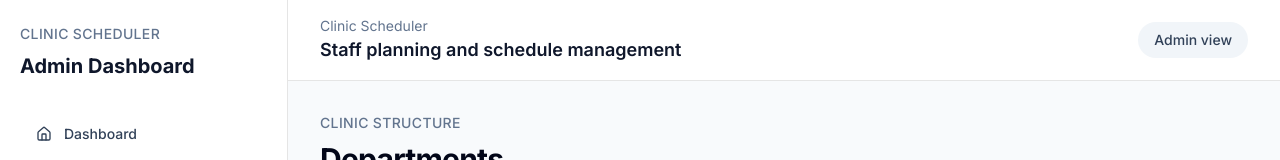
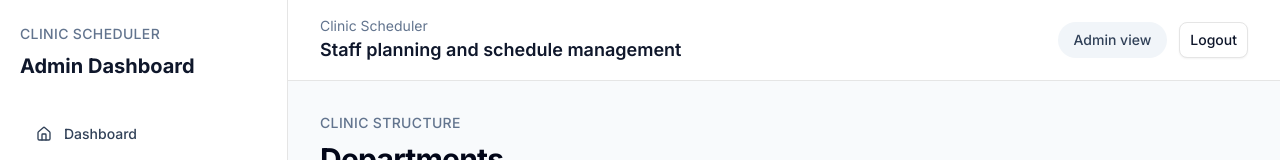
Before and after one commit to Balkaneros91/clinic-scheduler, a Next.js app: page /dashboard/departments in a window 1280 px wide. Shown: the top 160 px of the page. Built offline with nearby package versions, Linux system fonts and the light colour scheme; no server answers; the database is empty.

Commit message:
Add logout functionality

```diff
--- a/src/app/dashboard/layout.tsx
+++ b/src/app/dashboard/layout.tsx
@@ -4,6 +4,7 @@ import { useState } from "react";
 import Link from "next/link";
 
 import { MobileSidebar } from "@/components/layout/MobileSidebar";
+import { LogoutButton } from "@/components/LogoutButton";
 
 import { usePathname } from "next/navigation";
 
@@ -111,8 +112,11 @@ export default function DashboardLayout({
                 </div>
               </div>
 
-              <div className="hidden rounded-full bg-slate-100 px-4 py-2 text-sm font-medium text-slate-700 sm:block">
-                Admin view
+              <div className="flex items-center gap-3">
+                <div className="hidden rounded-full bg-slate-100 px-4 py-2 text-sm font-medium text-slate-700 sm:block">
+                  Admin view
+                </div>
+                <LogoutButton />
               </div>
             </div>
           </header>
--- /dev/null
+++ b/src/components/LogoutButton.tsx
@@ -0,0 +1,22 @@
+"use client";
+
+import { useRouter } from "next/navigation";
+import { createClient } from "@/lib/supabase/client";
+import { Button } from "@/components/ui/button";
+
+export function LogoutButton() {
+  const router = useRouter();
+  const supabase = createClient();
+
+  async function handleLogout() {
+    await supabase.auth.signOut();
+    router.push("/auth/login");
+    router.refresh();
+  }
+
+  return (
+    <Button type="button" variant="outline" onClick={handleLogout}>
+      Logout
+    </Button>
+  );
+}
```
